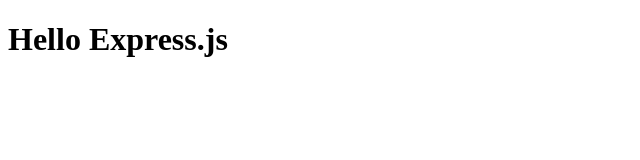
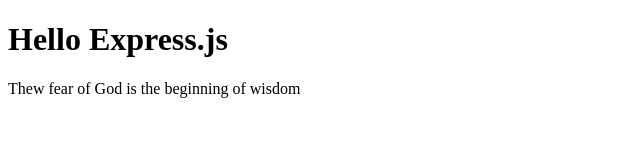
Before and after one commit to Edoka/web-server, a website: page public/index.html in a window 1280 px wide. Shown: the whole page, without its empty margins (0-640 px from the left). Drawn offline with Linux system fonts and the light colour scheme.

Commit message:
added some text to index.html

```diff
--- a/public/index.html
+++ b/public/index.html
@@ -6,5 +6,6 @@
 	</head>
 	<body>
 		<h1>Hello Express.js</h1>
+		<p>Thew fear of God is the beginning of wisdom</p>
 	</body>
 </html>
```
